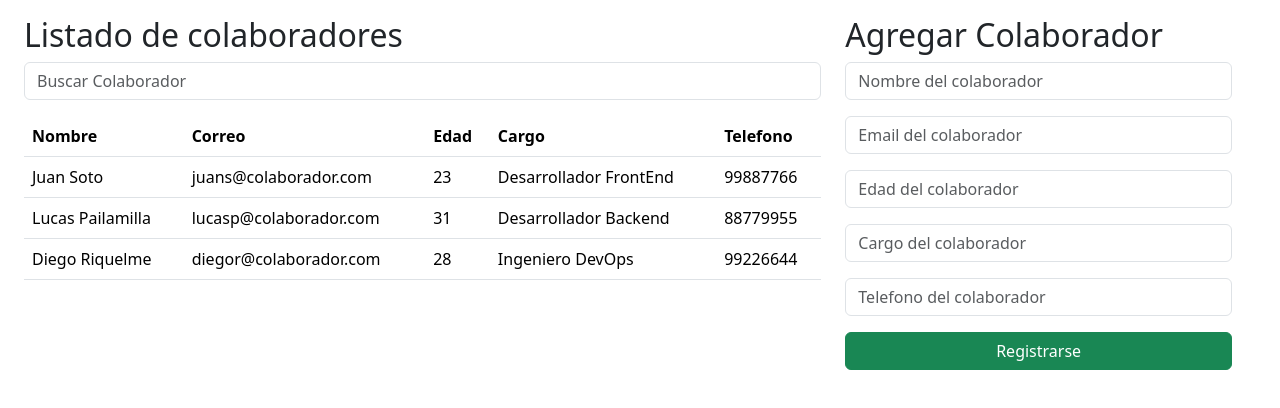
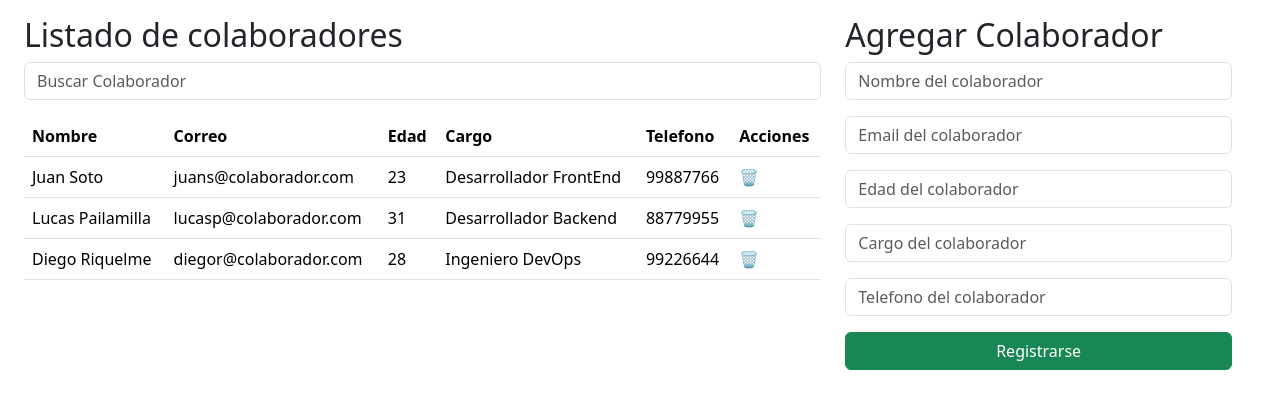
Before and after one commit to pesalinassilva/Base-Colaboradores, a React (Vite) app: page / in a window 1280 px wide. Shown: the top 408 px of the page. Built offline with nearby package versions, Linux system fonts and the light colour scheme.

Commit message:
Se agrega función para eliminar registros

```diff
--- a/src/App.jsx
+++ b/src/App.jsx
@@ -14,12 +14,21 @@ function App() {
     color: '',
   })
 
+  //const [id, setId] = useState('')
+
   const agregarColaboradores = (nuevoColaborador) => {
     setListaColaboradores([...listaColaboradores, nuevoColaborador])
   }
 
   const mostrarValidacion = (mensajeValidacion) => {
     setMensaje(mensajeValidacion)
+  }
+
+  const guardarId = (colaboradorId) => {
+    const nuevaLista = listaColaboradores.filter(colaborador => colaborador.id != colaboradorId)
+    //const nuevaLista = listaColaboradores.splice(indice,1)
+    setListaColaboradores(nuevaLista)
+    //console.log(listaColaboradores)
   }
 
   const aplicarBusqueda = listaColaboradores.filter((colaborador) => {
@@ -41,7 +50,10 @@ function App() {
             busqueda={busqueda}
             setBusqueda={setBusqueda}
           />
-          <Listado colaboradores={aplicarBusqueda}/>
+          <Listado
+            colaboradores={aplicarBusqueda}
+            enviarId={guardarId}
+          />
         </div>
         <div className="col-xs-1 col-sm-4 col-md-4">
           <Formulario
--- a/src/components/Listado.jsx
+++ b/src/components/Listado.jsx
@@ -1,4 +1,4 @@
-const Listado = ({colaboradores}) => {
+const Listado = ({colaboradores,enviarId}) => {
 
     return (
         <>
@@ -10,6 +10,7 @@ const Listado = ({colaboradores}) => {
                     <th scope="col">Edad</th>
                     <th scope="col">Cargo</th>
                     <th scope="col">Telefono</th>
+                    <th scope="col">Acciones</th>
                     </tr>
                 </thead>
                 <tbody>
@@ -20,6 +21,7 @@ const Listado = ({colaboradores}) => {
                             <td>{colaborador.edad}</td>
                             <td>{colaborador.cargo}</td>
                             <td>{colaborador.telefono}</td>
+                            <td onClick={()=> {enviarId(colaborador.id)}}>🗑️</td>
                         </tr>
                     )}
                 </tbody>
```
